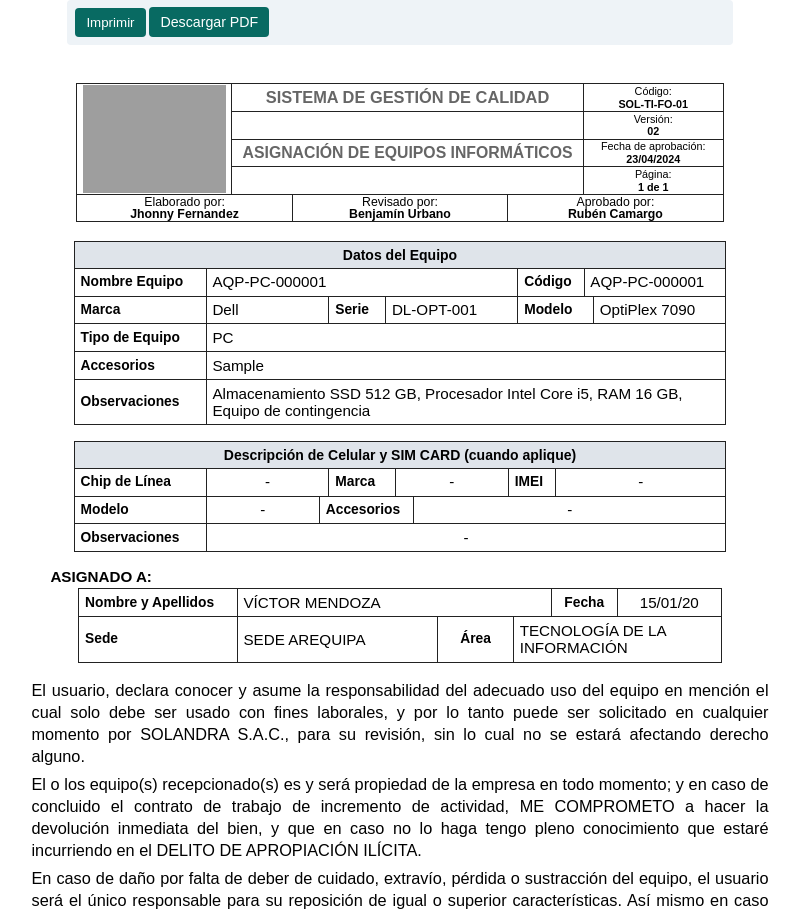
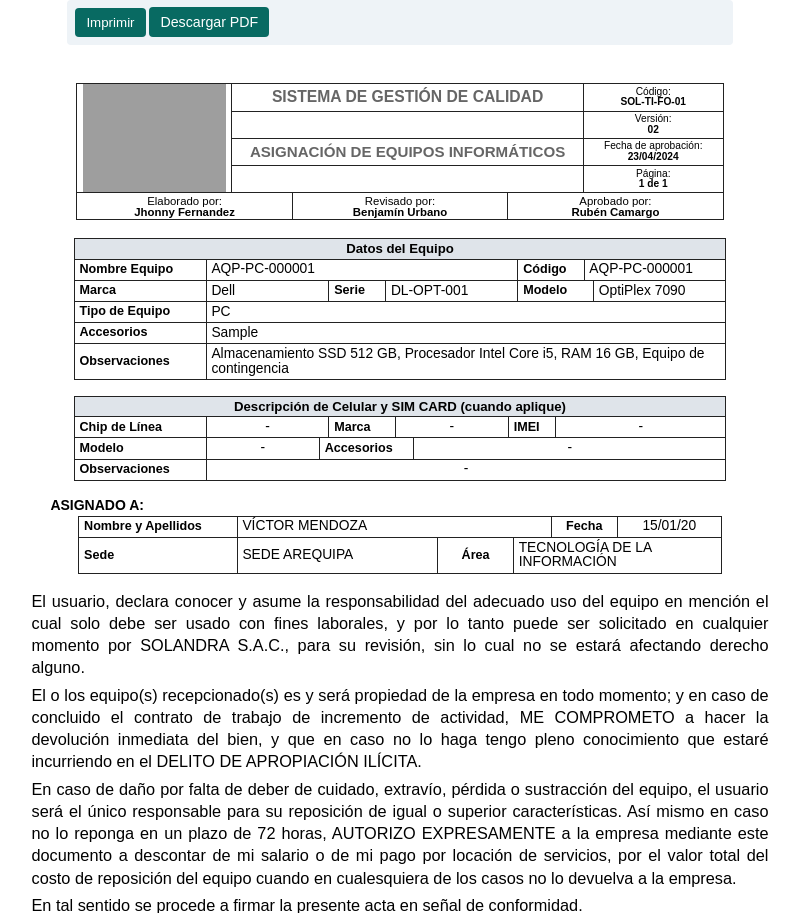
Before and after one commit to milagrosmmms23-bit/sigati_solandra, a PHP site: page /assignments/1/print in a window 1280 px wide. Shown: the top 913 px of the page, without its empty margins (240-1039 px from the left). Run offline with PHP 8.4, Linux system fonts and the light colour scheme; a user stored in the database is signed in; data comes from the database, SQL or seed files in the repository; tables that the repository leaves empty hold one stand-in row (values such as "Sample post"); grey boxes are pictures that could not be loaded.

Commit message:
Ajusta tipografia dentro de cuadros Word

```diff
--- a/app/Views/print.php
+++ b/app/Views/print.php
@@ -102,27 +102,27 @@ body{font-family:Arial,DejaVu Sans,sans-serif;color:#000;font-size:14.2px;margin
 .print-actions a,.print-actions button{padding:7px 11px;border:0;border-radius:4px;text-decoration:none;background:#086a62;color:white;cursor:pointer}
 .quality-sheet{width:100%;max-width:205mm;min-height:293mm;margin:0 auto;background:#fff;padding:7.5mm 5mm 24mm;position:relative;display:block;overflow:hidden}
 .quality-table{width:100%;border-collapse:collapse;table-layout:fixed}
-.quality-table td,.quality-table th{border:1px solid #222;padding:4.6px 5.8px;vertical-align:middle;line-height:1.16}
+.quality-table td,.quality-table th{border:1px solid #222;padding:2.6px 4.8px;vertical-align:middle;line-height:1.08}
 .quality-header{width:171mm;margin:0 auto 5mm;table-layout:fixed}
 .quality-header col:nth-child(1){width:41mm}
 .quality-header col:nth-child(2){width:16mm}
 .quality-header col:nth-child(3){width:57mm}
 .quality-header col:nth-child(4){width:20mm}
 .quality-header col:nth-child(5){width:37mm}
-.quality-header td{height:7mm;padding:0 3px}
+.quality-header td{height:7mm;padding:0 3px;line-height:1.02}
 .quality-logo{text-align:center;overflow:hidden}
 .solandra-logo{width:38mm;max-width:100%;height:auto;display:block;margin:0 auto}
-.quality-title{text-align:center;font-size:16.4px;font-weight:bold;color:#666;letter-spacing:0;white-space:nowrap}
-.quality-subtitle{text-align:center;font-size:15.8px;font-weight:bold;color:#666;letter-spacing:0;white-space:nowrap}
-.quality-meta{font-size:10.8px;padding:0;line-height:0.96;text-align:center}
-.quality-meta div{padding:0.8px 2px;text-align:center}
-.quality-sign td{font-size:12.3px;height:7mm;line-height:1;vertical-align:bottom;padding:1px 4px;color:#000;text-align:center}
+.quality-title{text-align:center;font-size:15.7px;font-weight:bold;color:#666;letter-spacing:0;white-space:nowrap}
+.quality-subtitle{text-align:center;font-size:15.1px;font-weight:bold;color:#666;letter-spacing:0;white-space:nowrap}
+.quality-meta{font-size:10.2px;padding:0;line-height:0.96;text-align:center}
+.quality-meta div{padding:0.2px 2px;text-align:center}
+.quality-sign td{font-size:11.4px;height:7mm;line-height:0.98;vertical-align:bottom;padding:0.5px 4px;color:#000;text-align:center}
 .quality-sign span{display:block;color:#000;text-decoration:none;text-align:center;font-weight:bold}
-.section-title{background:#dfe4ea;text-align:center;font-weight:bold;font-size:14px}
-.field-label{font-weight:bold;width:20%;font-size:13.8px}
+.section-title{background:#dfe4ea;text-align:center;font-weight:bold;font-size:13.2px;line-height:1.05}
+.field-label{font-weight:bold;width:20%;font-size:12.6px}
 .field-value{font-weight:500}
 .dash{text-align:center!important}
-.equipment-table{margin-bottom:4.2mm;font-size:15.2px}
+.equipment-table{margin-bottom:4.2mm;font-size:13.8px}
 .equipment-table td{height:auto;min-height:0}
 .asset-table,.phone-table{width:172.5mm;margin-left:auto;margin-right:auto}
 .assignment-table{width:170mm;margin-left:auto;margin-right:auto}
@@ -148,9 +148,9 @@ body{font-family:Arial,DejaVu Sans,sans-serif;color:#000;font-size:14.2px;margin
 .assignment-table col:nth-child(5){width:17.5mm}
 .assignment-table col:nth-child(6){width:27.5mm}
 .asset-table .field-label,.phone-table .field-label,.assignment-table .field-label{width:auto}
-.observations{height:10mm;vertical-align:middle;line-height:1.16}
-.assigned-title{font-weight:bold;margin:4.2mm 0 0.9mm 5mm;font-size:15.2px}
-.assigned-table{margin-bottom:4.2mm;font-size:15.2px}
+.observations{height:10mm;vertical-align:middle;line-height:1.08}
+.assigned-title{font-weight:bold;margin:4.2mm 0 0.9mm 5mm;font-size:14px}
+.assigned-table{margin-bottom:4.2mm;font-size:13.8px}
 .assignment-table tr:first-child td:nth-child(3),.assignment-table tr:first-child td:nth-child(4),.assignment-table tr:nth-child(2) td:nth-child(3){text-align:center}
 .assignment-table .field-label{white-space:nowrap}
 .legal-text{font-size:16.3px;line-height:1.36;text-align:justify;margin:0 0 1.45mm}
--- a/app/Views/print_layout.php
+++ b/app/Views/print_layout.php
@@ -11,27 +11,27 @@ body{font-family:Arial,DejaVu Sans,sans-serif;color:#000;font-size:14.2px;margin
 .print-actions a,.print-actions button{padding:7px 11px;border:0;border-radius:4px;text-decoration:none;background:#086a62;color:white;cursor:pointer}
 .quality-sheet{width:100%;max-width:205mm;min-height:293mm;margin:0 auto;background:#fff;padding:7.5mm 5mm 24mm;position:relative;display:block;overflow:hidden}
 .quality-table{width:100%;border-collapse:collapse;table-layout:fixed}
-.quality-table td,.quality-table th{border:1px solid #222;padding:4.6px 5.8px;vertical-align:middle;line-height:1.16}
+.quality-table td,.quality-table th{border:1px solid #222;padding:2.6px 4.8px;vertical-align:middle;line-height:1.08}
 .quality-header{width:171mm;margin:0 auto 5mm;table-layout:fixed}
 .quality-header col:nth-child(1){width:41mm}
 .quality-header col:nth-child(2){width:16mm}
 .quality-header col:nth-child(3){width:57mm}
 .quality-header col:nth-child(4){width:20mm}
 .quality-header col:nth-child(5){width:37mm}
-.quality-header td{height:7mm;padding:0 3px}
+.quality-header td{height:7mm;padding:0 3px;line-height:1.02}
 .quality-logo{text-align:center;overflow:hidden}
 .solandra-logo{width:38mm;max-width:100%;height:auto;display:block;margin:0 auto}
-.quality-title{text-align:center;font-size:16.4px;font-weight:bold;color:#666;letter-spacing:0;white-space:nowrap}
-.quality-subtitle{text-align:center;font-size:15.8px;font-weight:bold;color:#666;letter-spacing:0;white-space:nowrap}
-.quality-meta{font-size:10.8px;padding:0;line-height:0.96;text-align:center}
-.quality-meta div{padding:0.8px 2px;text-align:center}
-.quality-sign td{font-size:12.3px;height:7mm;line-height:1;vertical-align:bottom;padding:1px 4px;color:#000;text-align:center}
+.quality-title{text-align:center;font-size:15.7px;font-weight:bold;color:#666;letter-spacing:0;white-space:nowrap}
+.quality-subtitle{text-align:center;font-size:15.1px;font-weight:bold;color:#666;letter-spacing:0;white-space:nowrap}
+.quality-meta{font-size:10.2px;padding:0;line-height:0.96;text-align:center}
+.quality-meta div{padding:0.2px 2px;text-align:center}
+.quality-sign td{font-size:11.4px;height:7mm;line-height:0.98;vertical-align:bottom;padding:0.5px 4px;color:#000;text-align:center}
 .quality-sign span{display:block;color:#000;text-decoration:none;text-align:center;font-weight:bold}
-.section-title{background:#dfe4ea;text-align:center;font-weight:bold;font-size:14px}
-.field-label{font-weight:bold;width:20%;font-size:13.8px}
+.section-title{background:#dfe4ea;text-align:center;font-weight:bold;font-size:13.2px;line-height:1.05}
+.field-label{font-weight:bold;width:20%;font-size:12.6px}
 .field-value{font-weight:500}
 .dash{text-align:center!important}
-.equipment-table{margin-bottom:4.2mm;font-size:15.2px}
+.equipment-table{margin-bottom:4.2mm;font-size:13.8px}
 .equipment-table td{height:auto;min-height:0}
 .asset-table,.phone-table{width:172.5mm;margin-left:auto;margin-right:auto}
 .assignment-table{width:170mm;margin-left:auto;margin-right:auto}
@@ -57,9 +57,9 @@ body{font-family:Arial,DejaVu Sans,sans-serif;color:#000;font-size:14.2px;margin
 .assignment-table col:nth-child(5){width:17.5mm}
 .assignment-table col:nth-child(6){width:27.5mm}
 .asset-table .field-label,.phone-table .field-label,.assignment-table .field-label{width:auto}
-.observations{height:10mm;vertical-align:middle;line-height:1.16}
-.assigned-title{font-weight:bold;margin:4.2mm 0 0.9mm 5mm;font-size:15.2px}
-.assigned-table{margin-bottom:4.2mm;font-size:15.2px}
+.observations{height:10mm;vertical-align:middle;line-height:1.08}
+.assigned-title{font-weight:bold;margin:4.2mm 0 0.9mm 5mm;font-size:14px}
+.assigned-table{margin-bottom:4.2mm;font-size:13.8px}
 .assignment-table tr:first-child td:nth-child(3),.assignment-table tr:first-child td:nth-child(4),.assignment-table tr:nth-child(2) td:nth-child(3){text-align:center}
 .assignment-table .field-label{white-space:nowrap}
 .legal-text{font-size:16.3px;line-height:1.36;text-align:justify;margin:0 0 1.45mm}
```
